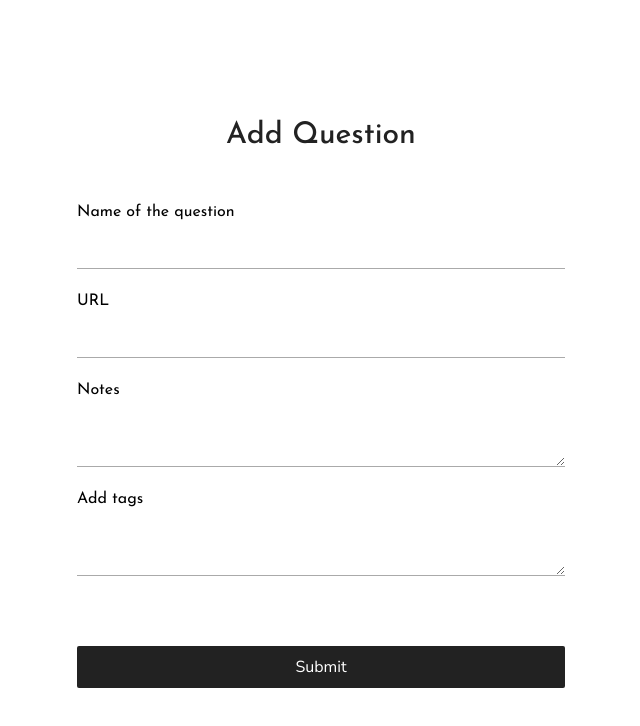
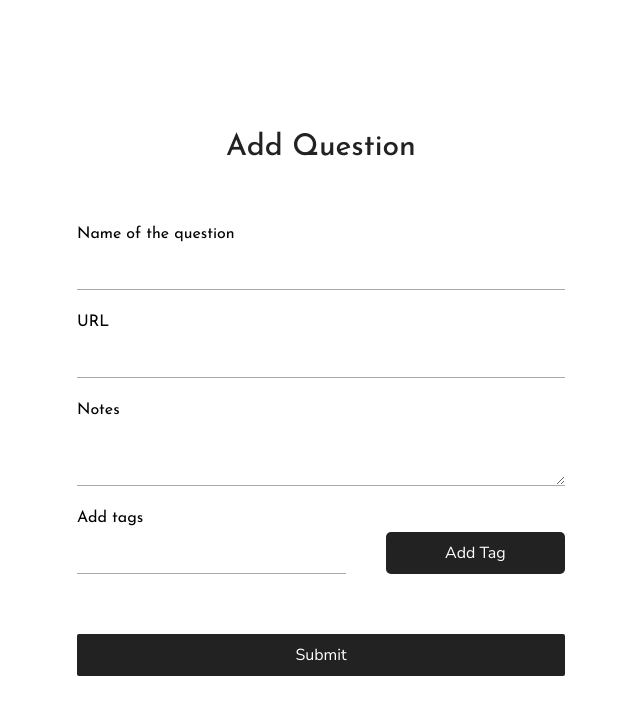
Before and after one commit to akstron/Question-Bank-Client, a React (Create React App) app in the folder client/: page /addquestion in a window 1280 px wide. Shown: the top 726 px of the page, without its empty margins (319-959 px from the left). Built offline with nearby package versions, Linux system fonts and the light colour scheme.

Commit message:
addquestion

```diff
--- a/client/src/App.js
+++ b/client/src/App.js
@@ -2,7 +2,7 @@ import './App.css';
 import { BrowserRouter, Routes, Route } from "react-router-dom";
 import Login from './pages/login'
 import SignUp from './pages/signup'
-import AddQuestion from './pages/addQuestion'
+import AddQuestion from './pages/addquestion'
 
 
 function App() {
@@ -20,9 +20,10 @@ function App() {
     <Routes>
       <Route path='/' element={<Login/>}/>
       <Route path='signup' element={<SignUp/>}/>
-      <Route path='addQuestion' element={<AddQuestion/>}/>
+      <Route path='addquestion' element={<AddQuestion/>}/>
     </Routes>
     </BrowserRouter>
+
   )
 }
 
--- a/client/src/index.css
+++ b/client/src/index.css
@@ -4,11 +4,12 @@
   --font-secondary: 'Nunito Sans', sans-serif;
   --light-shadow: 0 5px 15px rgba(0, 0, 0, 0.1);
   --dark-shadow: 0 5px 15px rgba(0, 0, 0, 0.2);
-  --transition: all 0.3s linear;
+  --transition: all 0.1s linear;
   --clr-black:#222;
   --clr-white:#fff;
   --clr-grey-1: #aaa;
   --clr-primary-1:#4FBDBA;
+  --clr-error:#ff3333;
 }
 
 /* Global Styless                   **/
--- a/client/src/pages/addQuestion.js
+++ b/client/src/pages/addQuestion.js
@@ -1,73 +1,143 @@
-import {useState} from "react"
+import { useState} from "react"
 import '../styles/addquestion.css'
 
 const AddQuestion = () => {
+
+// SETTING STATES
     const [qDetails,setQDetails] = useState(
         {
             name : '',
             url :'',
             notes:'',
-            tags:''
+            tag:'',
+            tagarray:[  ]
         }
     )
+    const [error,setError] = useState(false)
+    const {name,url,notes,tag,tagarray} = qDetails
 
-    const {name,url,notes,tags} = qDetails
+
+// HANDLE FUNCTIONS
+const handleTags = () =>{
+        const {tagarray,tag} = qDetails
+
+        tag ?
+        setQDetails({...qDetails,tagarray:[...tagarray,tag],tag:''})
+        :
+        setError(true)
+}
+
+const handleSubmit = async (e) =>{
+
+    e.preventDefault()
+    try
+    {
+        const res = await fetch("http://localhost:8000/addQuestion",{
+        method:'POST',
+        credentials: 'include',
+        headers: {
+             "Content-Type": "application/json",
+           },
+        body: JSON.stringify(qDetails)
+     })
+       const data = await res.json()
+       console.log(data)
+       // Display a successfull message on webpage
+    }
+
+    catch(err){
+         console.log(err)
+    }
+}
+
+// CREATE TAGS
+    const tagNames = tagarray.map((value,index) => {
+    return (
+    <button
+    type="button"
+    key ={index}
+    id={index}
+    className="btn aq__dtags__btn">
+        {value}
+        <span onClick={(e) => {
+            const {tagarray} = qDetails
+            tagarray.splice(e.target.parentElement.id,1)
+            setQDetails({...qDetails,tagarray})
+        }}>
+        &#x2715;
+        </span>
+    </button>)
+    })
 
     return (
 
-        <main class="aq-container">
-       <div class="aq">
-        <h2 class="aq__heading"> Add Question </h2>
+    <main className="aq-container">
+       <div className="aq">
+        <h2 className="aq__heading"> Add Question </h2>
 
-        <form class="aq__form">
+        <form className="aq__form" onSubmit={handleSubmit}>
 
-        <div class="aq__input">
-        <label for="q-title">Name of the question</label>
+        <div className="aq__input">
+        <label htmlFor="q-title">Name of the question</label>
         <input
         type="text"
         id="q-title"
         value={name}
         onChange={(e) => {
-            setQDetails({...setQDetails,name:e.target.value})
+            setQDetails({...qDetails,name:e.target.value})
         }}
         required />
         </div>
 
-        <div class="aq__input">
-        <label for="q-url">URL</label>
+        <div className="aq__input">
+        <label htmlFor="q-url">URL</label>
         <input type="text"
          id="q-url"
          value={url}
          onChange={(e) => {
-            setQDetails({...setQDetails,url:e.target.value})
+            setQDetails({...qDetails,url:e.target.value})
         }}
          required />
         </div>
 
-        <div class="aq__input">
-            <label for="q-notes">Notes</label>
+        <div className="aq__input">
+            <label htmlFor="q-notes">Notes</label>
             <textarea
             id="q-notes"
             value={notes}
             onChange={(e) => {
-                setQDetails({...setQDetails,notes:e.target.value})
+                setQDetails({...qDetails,notes:e.target.value})
             }}
             required> </textarea>
         </div>
 
-        <div class="aq__input">
-            <label for="q-tags">Add tags</label>
-            <textarea
+        <div className="aq__tag">
+            <div className="aq__tag__form">
+            <label htmlFor="q-tags">Add tags {error && !tag &&<span>&#160;&#160;tag cannot be empty</span> }</label>
+            <input
+            type="text"
             id="q-tags"
-            value ={tags}
+            value={tag}
             onChange={(e) => {
-                setQDetails({...setQDetails,tags:e.target.value})
+                setQDetails({...qDetails,tag:e.target.value})
+                setError(false)
             }}
-            required>
-            </textarea>
+            />
+            </div>
+            <button
+            type="button"
+            className="btn aq__tag__btn"
+            onClick={handleTags}
+            >
+            Add Tag</button>
         </div>
 
-        <button type="submit" class="btn btn_submit">Submit </button>
+
+       <div className="aq__dtags">
+          {tagNames}
+        </div>
+
+        <button type="submit" className="btn btn_submit">Submit </button>
         </form>
 
        </div>
--- a/client/src/pages/signup.js
+++ b/client/src/pages/signup.js
@@ -1,7 +1,20 @@
 //Should add Container styles
 
+import { useState } from "react";
+
 const SignUp = () => {
-    return ( <main class="ls-container">
+
+    const [userDetails,setUserDetails] = useState(
+        {
+            'fullname':'',
+            username:'',
+            email:'',
+            password:'',
+            bio:''
+        }
+    )
+    return (
+    <main class="ls-container">
     <div class="login">
      <h2 class="login__heading">Create your account</h2>
 
--- a/client/src/styles/addquestion.css
+++ b/client/src/styles/addquestion.css
@@ -25,18 +25,10 @@
 }
 
 .aq__heading {
-    margin-bottom: 4rem;
+  margin-bottom: 5rem;
   -ms-flex-item-align: center;
       -ms-grid-row-align: center;
       align-self: center;
-  }
-
-  .aq__input {
-    margin-bottom: 2rem;
-  }
-
-  .aq__input:last-of-type {
-    margin-bottom: 7rem;
 }
 
 .aq__form {
@@ -52,13 +44,17 @@
           justify-content: center;
 }
 
+.aq__form label span {
+  color: var(--clr-error);
+}
+
 .aq__form input, .aq__form textarea {
   display: block;
   width: 100%;
   border: none;
   border-bottom: 1px solid var(--clr-grey-1);
   padding-top: 2rem;
-    padding-bottom: 4px;
+  padding-bottom: 3px;
   outline: none;
   font-size: 1.5rem;
   font-family: var(--font-secondary);
@@ -70,11 +66,49 @@
   border-bottom: 1px solid var(--clr-black);
 }
 
-  .aq__text {
-    -ms-flex-item-align: center;
-        -ms-grid-row-align: center;
-        align-self: center;
-    padding: 2rem 1rem;
+.aq__input {
+  margin-bottom: 2rem;
+}
+
+.aq__tag {
+  display: -ms-grid;
+  display: grid;
+  gap: 4rem;
+  -ms-grid-columns: 1.5fr 1fr;
+      grid-template-columns: 1.5fr 1fr;
+  margin-bottom: 3rem;
+  -webkit-box-align: end;
+      -ms-flex-align: end;
+          align-items: flex-end;
+}
+
+.aq__tag__btn {
+  padding: 1rem 2rem;
+  border-radius: 5px;
+}
+
+.aq__dtags {
+  display: -webkit-box;
+  display: -ms-flexbox;
+  display: flex;
+  -ms-flex-wrap: wrap;
+      flex-wrap: wrap;
+  -webkit-column-gap: 1.5rem;
+          column-gap: 1.5rem;
+  row-gap: 1rem;
+  margin-bottom: 3rem;
+}
+
+.aq__dtags__btn {
+  border-radius: 2rem;
+  padding: 1rem 1.7rem;
+  background-color: var(--clr-primary-1);
+  color: var(--clr-black);
+  display: -webkit-box;
+  display: -ms-flexbox;
+  display: flex;
+  width: max-content;
+  gap: 3rem;
 }
 
 .aq__link {
```
Lines whose indentation alone changed are shown as unchanged.
